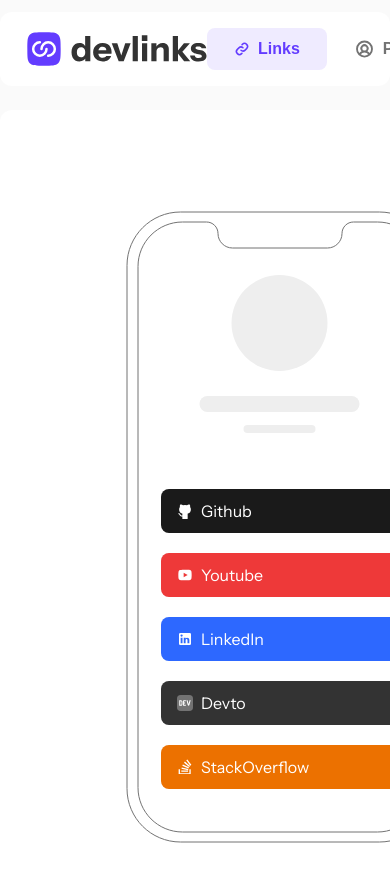
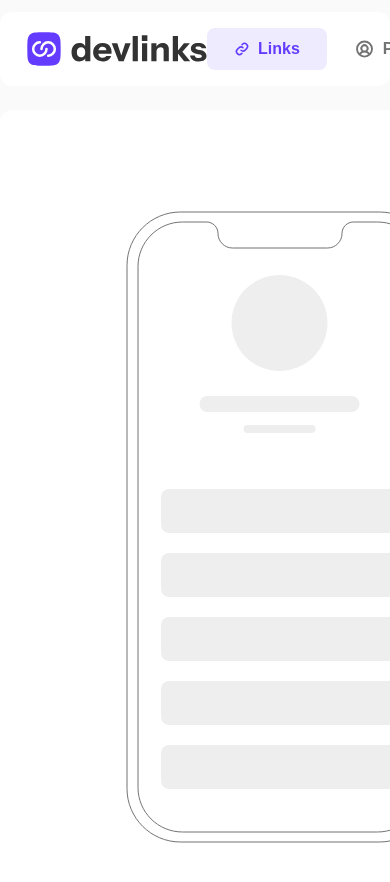
Before and after one commit to adriana-s-c/link-sharing-app, a React (Create React App) app: page /home in a window 390 px wide. Shown: the top 882 px of the page. Built offline with nearby package versions, Linux system fonts and the light colour scheme.

Commit message:
Add Render Saved Platforms on Phone Component

```diff
--- a/src/components/MediaBox/index.tsx
+++ b/src/components/MediaBox/index.tsx
@@ -27,9 +27,9 @@ function getIcon(name: string) {
       return <LinkedIn className={styles.icon} />;
     case "Facebook":
       return <Facebook className={styles.icon} />;
-    case "Gitlab":
+    case "GitLab":
       return <Gitlab className={styles.icon} />;
-    case "FrontendMentor":
+    case "Frontend Mentor":
       return <FrontendMentor className={styles.icon} />;
     case "Twitter":
       return <Twitter className={styles.icon} />;
@@ -39,7 +39,7 @@ function getIcon(name: string) {
       return <Devto className={styles.icon} />;
     case "Codewars":
       return <Codewars className={styles.icon} />;
-    case "freeCodeCamp":
+    case "FreeCodeCamp":
       return <FreeCodeCamp className={styles.icon} />;
     case "Hashnode":
       return <Hashnode className={styles.icon} />;
@@ -50,20 +50,7 @@ function getIcon(name: string) {
 
 type Props = {
   className?: string;
-  name:
-    | "Github"
-    | "Youtube"
-    | "LinkedIn"
-    | "Gitlab"
-    | "Facebook"
-    | "FrontendMentor"
-    | "Twitter"
-    | "Twitch"
-    | "Devto"
-    | "Codewars"
-    | "freeCodeCamp"
-    | "Hashnode"
-    | "StackOverflow";
+  name: string;
 };
 
 export function MediaBox({ name, className }: Props) {
@@ -78,7 +65,7 @@ export function MediaBox({ name, className }: Props) {
         <Text
           type="body"
           size="m"
-          color={name && name === "FrontendMentor" ? "black" : "white"}
+          color={name && name === "Frontend Mentor" ? "black" : "white"}
         >
           {name}
         </Text>
--- a/src/context.tsx
+++ b/src/context.tsx
@@ -17,6 +17,16 @@ export type Option = {
   icon: JSX.Element;
   value: string;
   link?: string;
+};
+
+export const useUserLinkData = () => {
+  const context = React.useContext(UserLinkDataContext);
+  if (!context) {
+    throw new Error(
+      "useUserLinkData must be used within a UserLinkDataProvider"
+    );
+  }
+  return context;
 };
 
 export const UserLinkDataContext = React.createContext<{
@@ -57,7 +67,7 @@ export const OptionsProvider: React.FC<{ children: React.ReactNode }> = ({
     { icon: <LinkedIn />, value: "LinkedIn" },
     { icon: <Youtube />, value: "Youtube" },
     { icon: <Gitlab />, value: "GitLab" },
-    { icon: <FrontendMentor />, value: "FrontendMentor" },
+    { icon: <FrontendMentor />, value: "Frontend Mentor" },
     { icon: <Devto />, value: "Devto" },
     { icon: <Twitter />, value: "Twitter" },
     { icon: <Codewars />, value: "Codewars" },
--- a/src/pages/HomePage/LinkCustomizer/index.tsx
+++ b/src/pages/HomePage/LinkCustomizer/index.tsx
@@ -5,13 +5,12 @@ import { Text } from "../../../components/Text";
 import { Button } from "../../../components/Button";
 import { SaveDivider } from "../SaveComponent";
 import { GetStarted } from "./GetStarted";
-import { Option, UserLinkDataContext, useOptions } from "../../../context";
+import { Option, useUserLinkData, useOptions } from "../../../context";
 import { Links } from "./Links";
-
-type UserLinkData = Option[];
 
 export function LinkCustomizer() {
   const { options } = useOptions();
+  const { setUserLinkData } = useUserLinkData();
   const [filteredOptions, setFilteredOptions] = React.useState(options);
   const [selectedPlatforms, setSelectedPlatforms] = React.useState<Option[]>([
     options[0],
@@ -24,9 +23,6 @@ export function LinkCustomizer() {
     );
     setFilteredOptions(updateOptions);
   }, [options, selectedPlatforms, setFilteredOptions]);
-
-  const { userLinkData, setUserLinkData } =
-    React.useContext(UserLinkDataContext);
 
   const handleSubmit = () => {
     setUserLinkData(selectedPlatforms);
--- a/src/pages/HomePage/Phone/index.tsx
+++ b/src/pages/HomePage/Phone/index.tsx
@@ -1,17 +1,25 @@
 import styles from "./index.module.scss";
 import { ReactComponent as ImagePhone } from "../../../images/illustration-phone-mockup.svg";
 import { MediaBox } from "../../../components/MediaBox";
+import { useUserLinkData } from "../../../context";
 
 export function Phone() {
+  const { userLinkData } = useUserLinkData();
+
   return (
     <div className={styles.box}>
       <div className={styles.position}>
         <ImagePhone className={styles.phone} />
-        <MediaBox name="Github" className={styles.mediabox} />
-        <MediaBox name="Youtube" className={styles.mediabox} />
-        <MediaBox name="LinkedIn" className={styles.mediabox} />
-        <MediaBox name="Devto" className={styles.mediabox} />
-        <MediaBox name="StackOverflow" className={styles.mediabox} />
+        {userLinkData &&
+          userLinkData
+            .slice(0, 5)
+            .map((platform, index) => (
+              <MediaBox
+                key={index}
+                name={platform.value}
+                className={styles.mediabox}
+              />
+            ))}
       </div>
     </div>
   );
--- a/src/pages/PreviewPage/ProfileBox/index.tsx
+++ b/src/pages/PreviewPage/ProfileBox/index.tsx
@@ -11,15 +11,15 @@ export function ProfileBox() {
         <MediaBox name="Github" />
         <MediaBox name="Youtube" />
         <MediaBox name="LinkedIn" />
-        <MediaBox name="Gitlab" />
+        <MediaBox name="GitLab" />
         <MediaBox name="Codewars" />
         <MediaBox name="Twitter" />
         <MediaBox name="Twitch" />
         <MediaBox name="StackOverflow" />
         <MediaBox name="Devto" />
-        <MediaBox name="FrontendMentor" />
+        <MediaBox name="Frontend Mentor" />
         <MediaBox name="Hashnode" />
-        <MediaBox name="freeCodeCamp" />
+        <MediaBox name="FreeCodeCamp" />
         <MediaBox name="Facebook" />
       </Stack>
     </Stack>
```
